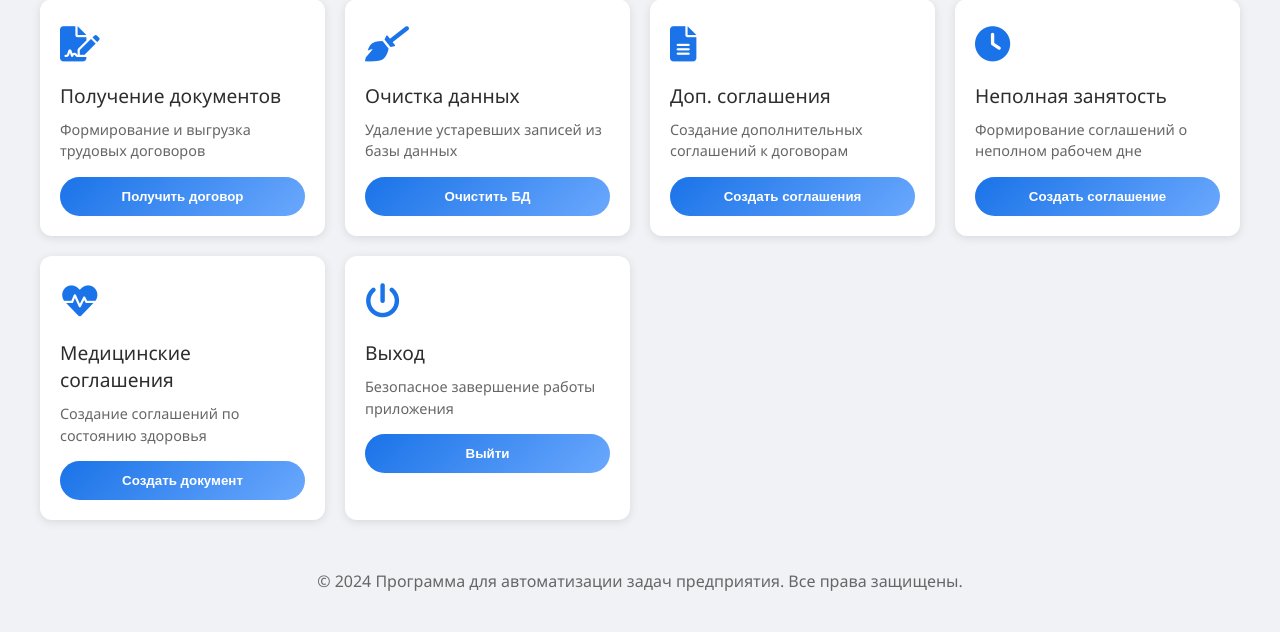
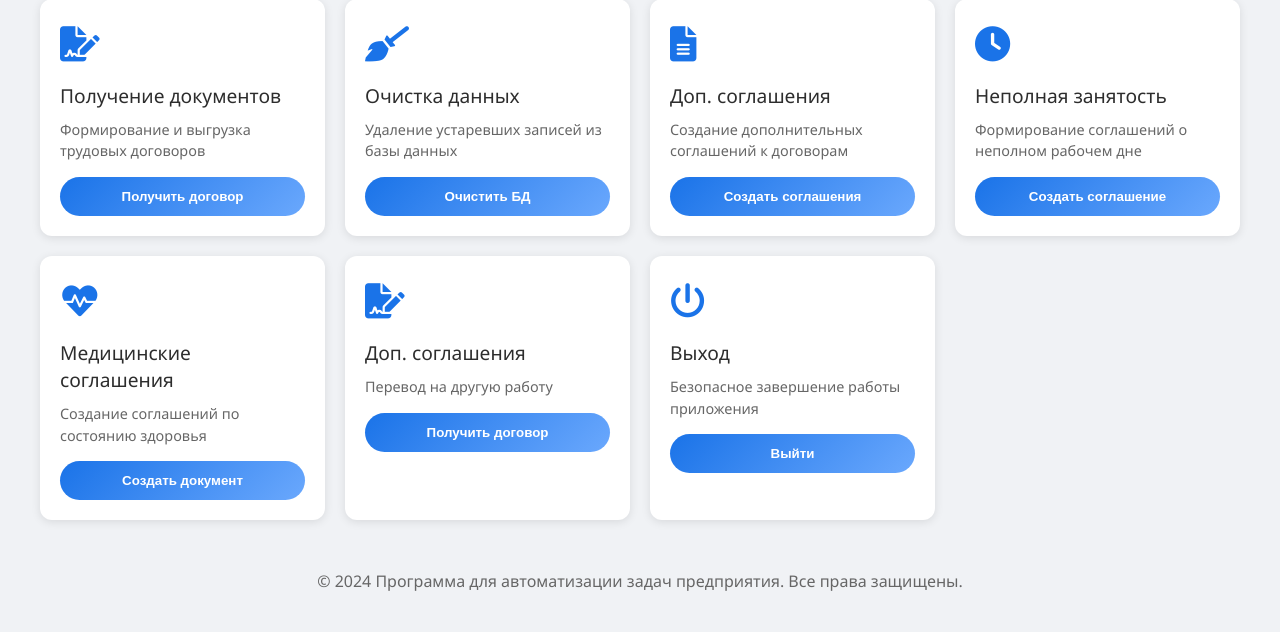
Before and after one commit to PyRusAdmin/filling-out-employment-contracts-by.-PyRusAdmin, a FastAPI app: page / in a window 1280 px wide. Shown: the part 426-1058 px from the top of the page. Run offline with FastAPI, Linux system fonts and the light colour scheme.

Commit message:
Рефакторинг проекта.

```diff
--- a/app.py
+++ b/app.py
@@ -61,7 +61,6 @@ async def get_contract_form(request: Request):
 async def get_contract(request: Request, tab_number: str = Form(...), ):
     """Получение данных сотрудника"""
     logger.info(f"Введенный табельный номер: {tab_number}")
-
     if tab_number:
         data = search_employee_by_tab_number(tab_number)
         if data:
@@ -69,40 +68,20 @@ async def get_contract(request: Request, tab_number: str = Form(...), ):
                 "request": request,
                 "tab_number": tab_number,
                 "data": {
-                    'КСП': data.a0,
-                    'наименование ксп': data.a1,
-                    'Категория': data.a2,
-                    'профессия': data.a3,
-                    'Таб №': data.a4_табельный_номер,
-                    'Ф.И.О.': data.a5,
-                    'Ф.И.О. (сокращенно)': data.a6,
-                    'Дата приема': data.a7,
-                    'Дата увольнения': data.a8,
-                    'Тариф / Оклад': data.a9,
-                    'Дата рождения': data.a10,
-                    'ПОЛ': data.a11,
-                    'Телефон': data.a12,
-                    'Адрес': data.a13,
-                    'Серия код': data.a14,
-                    'Дата выдачи': data.a15,
-                    'Кем выдан': data.a16,
-                    'Код подразделения': data.a17,
-                    'Продолжительность рабочего дня': data.a18,
-                    'Окончание': data.a19,
-                    'За ненорм.': data.a20,
-                    'Особый характер труда': data.a21,
-                    'За вредные условия труда': data.a22,
-                    'Начальники': data.a23,
-                    'Статус': data.a24,
-                    'Номер договора': data.a25_номер_договора,
-                    'Профессия': data.a26,
-                    'Профессия с разрядами': data.a27,
-                    'Профессия в родительном падеже': data.a28,
-                    'Дополнительный отпуск': data.a29,
-                    'дата договора': data.a30,
-                    'Готовность': data.a31,
-                    'Дата перевода (приема) и номер приказа': data.a32,
-                    'Договор / дополнительное соглашение': data.a33,
+                    'КСП': data.a0, 'наименование ксп': data.a1, 'Категория': data.a2, 'профессия': data.a3,
+                    'Таб №': data.a4_табельный_номер, 'Ф.И.О.': data.a5, 'Ф.И.О. (сокращенно)': data.a6,
+                    'Дата приема': data.a7, 'Дата увольнения': data.a8, 'Тариф / Оклад': data.a9,
+                    'Дата рождения': data.a10, 'ПОЛ': data.a11,
+                    'Телефон': data.a12, 'Адрес': data.a13, 'Серия код': data.a14, 'Дата выдачи': data.a15,
+                    'Кем выдан': data.a16, 'Код подразделения': data.a17,
+                    'Продолжительность рабочего дня': data.a18, 'Окончание': data.a19,
+                    'За ненорм.': data.a20, 'Особый характер труда': data.a21,
+                    'За вредные условия труда': data.a22, 'Начальники': data.a23,
+                    'Статус': data.a24, 'Номер договора': data.a25_номер_договора,
+                    'Профессия': data.a26, 'Профессия с разрядами': data.a27,
+                    'Профессия в родительном падеже': data.a28, 'Дополнительный отпуск': data.a29,
+                    'дата договора': data.a30, 'Готовность': data.a31,
+                    'Дата перевода (приема) и номер приказа': data.a32, 'Договор / дополнительное соглашение': data.a33,
                     'Тип шаблона': data.a34
                 }
             })
@@ -117,10 +96,8 @@ async def action(request: Request, user_input: str = Form(...)):
     logger.info(f"Выбранное действие: {user_input}")
     try:
         user_input = int(user_input)
-
         if user_input == 1:
             await parsing_document_1(min_row=5, max_row=1084, column=5, column_1=8)
-
         elif user_input == 2:
             start = datetime.now()
             logger.info(f"Время старта: {start}")
@@ -132,20 +109,14 @@ async def action(request: Request, user_input: str = Form(...)):
             finish = datetime.now()
             logger.info(f"Время окончания: {finish}")
             logger.info(f"Время работы: {finish - start}")
-
         elif user_input == 3:
             await compare_and_rewrite_professions()
-
-
         elif user_input == 4:
-
             return RedirectResponse(url="/import_excel_form", status_code=303)
-
-
         elif user_input == 5:
             return RedirectResponse(url="/get_contract", status_code=303)
-
-
+        elif user_input == 6:  # Добавьте обработчик для выхода
+            return RedirectResponse(url="/", status_code=303)
         elif user_input == 7:
             try:
                 await clear_database()
@@ -156,7 +127,6 @@ async def action(request: Request, user_input: str = Form(...)):
                 logger.exception("Ошибка при очистке базы данных.")
                 return templates.TemplateResponse("database_cleanup.html",
                                                   {"request": request, "message": f"Ошибка: {e}"})
-
         elif user_input == 8:
             start = datetime.now()
             logger.info(f"Время старта: {start}")
@@ -168,7 +138,6 @@ async def action(request: Request, user_input: str = Form(...)):
             finish = datetime.now()
             logger.info(f"Время окончания: {finish}")
             logger.info(f"Время работы: {finish - start}")
-
         elif user_input == 9:
             start = datetime.now()
             logger.info(f"Время старта: {start}")
@@ -180,7 +149,6 @@ async def action(request: Request, user_input: str = Form(...)):
             finish = datetime.now()
             logger.info(f"Время окончания: {finish}")
             logger.info(f"Время работы: {finish - start}")
-
         elif user_input == 10:
             start = datetime.now()
             logger.info(f"Время старта: {start}")
@@ -192,9 +160,10 @@ async def action(request: Request, user_input: str = Form(...)):
             finish = datetime.now()
             logger.info(f"Время окончания: {finish}")
             logger.info(f"Время работы: {finish - start}")
-
+        elif user_input == 11:
+            # Добавьте логику для создания соглашений о переводе
+            print("Обработка actionId=11")
         return RedirectResponse(url="/", status_code=303)
-
     except Exception as e:
         logger.exception(e)
         raise HTTPException(status_code=500, detail="Произошла ошибка.")
--- a/src/employment_contracts/filling_a_shortened_work_week.py
+++ b/src/employment_contracts/filling_a_shortened_work_week.py
@@ -61,7 +61,7 @@ async def creation_contracts_downtime_week(row, formatted_date, ending):
                 row,
                 formatted_date,
                 ending,
-                "templates_contracts/Шаблоны_дополнительных_соглашений/доп_соглашение_к_трудовому_договору_неполное_раб_время.docx",
+                "templates_contracts/Шаблоны_доп_соглашений/доп_соглашение_к_труд_дог_неп_раб_время.docx",
             )
         else:
             logger.info(f"Табельный номер {row.a4_табельный_номер} не входит в список. Договор не будет сформирован.")
--- a/src/employment_contracts/filling_plant_downtime.py
+++ b/src/employment_contracts/filling_plant_downtime.py
@@ -58,7 +58,7 @@ async def creation_contracts_downtime(row, formatted_date, ending):
                 row,
                 formatted_date,
                 ending,
-                "templates_contracts/Шаблоны_дополнительных_соглашений/доп_соглашение_к_трудовому_договору_простой.docx",
+                "templates_contracts/Шаблоны_доп_соглашений/доп_соглашение_к_труд_дог_простой.docx",
             )
         else:
             logger.info(f"Табельный номер {row.a4_табельный_номер} не входит в список. Договор не будет сформирован.")
--- a/templates/index.html
+++ b/templates/index.html
@@ -181,6 +181,15 @@
             <button class="action-button" onclick="handleAction(10)">Создать документ</button>
         </div>
 
+        <!--Дополнительное соглашение перевод на другую работу-->
+        <div class="feature-card">
+            <div class="feature-icon"><i class="fas fa-file-signature"></i></div>
+            <div class="feature-title">Доп. соглашения</div>
+            <div class="feature-description">Перевод на другую работу</div>
+            <button class="action-button" onclick="handleAction(11)">Получить договор</button>
+        </div>
+
+        <!--Закрыть программу-->
         <div class="feature-card">
             <div class="feature-icon"><i class="fas fa-power-off"></i></div>
             <div class="feature-title">Выход</div>
@@ -195,12 +204,26 @@
 </div>
 
 <script>
-        function handleAction(actionId) {
-            // Логика обработки действий
-            console.log(`Действие ${actionId} выполнено`);
-            // Пример отправки формы:
-            // document.forms[0].user_input.value = actionId;
-            // document.forms[0].submit();
+    async function handleAction(actionId) {
+        try {
+            const response = await fetch('/action', {
+                method: 'POST',
+                headers: {
+                    'Content-Type': 'application/x-www-form-urlencoded',
+                },
+                body: `user_input=${actionId}`,
+            });
+
+            if (!response.ok) {
+                throw new Error(`Ошибка: ${response.status}`);
+            }
+
+            // После успешного выполнения можно перенаправить или показать сообщение
+            window.location.href = '/'; // Перезагрузка страницы после действия
+        } catch (error) {
+            console.error('Ошибка при выполнении действия:', error);
+            alert('Произошла ошибка при выполнении действия!');
+        }
     }
 </script>
 </body>
```
Lines whose indentation alone changed are shown as unchanged.
